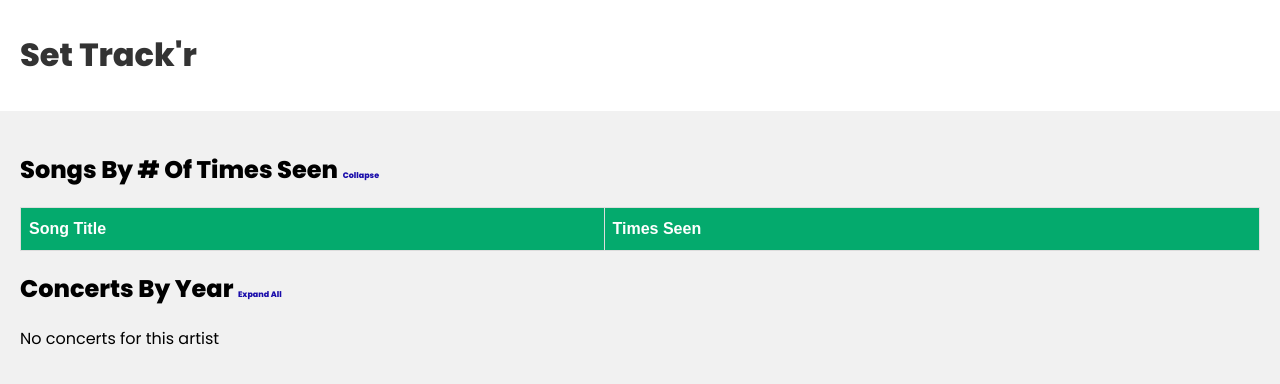
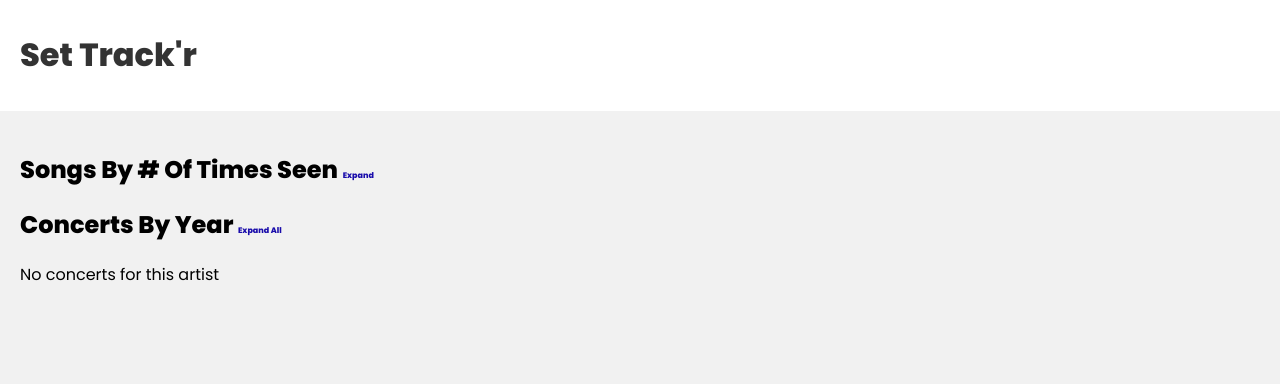
Before and after one commit to egarcia1868/Set-Track-r, a React (Create React App) app in the folder frontend/: page /artist in a window 1280 px wide. Shown: the top 384 px of the page. Built offline with nearby package versions, Linux system fonts and the light colour scheme.

Commit message:
changing song list to default to collapses

```diff
--- a/frontend/src/pages/ArtistConcerts.js
+++ b/frontend/src/pages/ArtistConcerts.js
@@ -5,7 +5,7 @@ import { useState, useMemo } from "react";
 
 const ArtistConcerts = () => {
   const [expandedYears, setExpandedYears] = useState(new Set());
-  const [expandTracks, setExpandTracks] = useState(true);
+  const [expandTracks, setExpandTracks] = useState(false);
 
   const location = useLocation();
   const { artist: { artistName, concerts = [] } = {} } = location.state || {};
```
